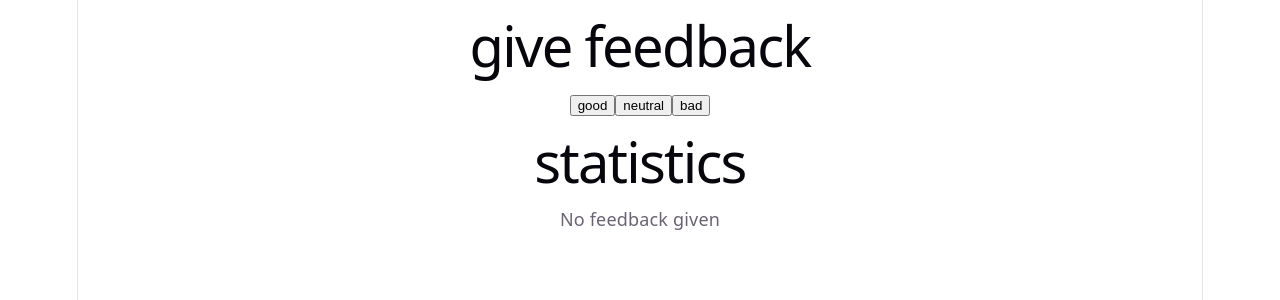
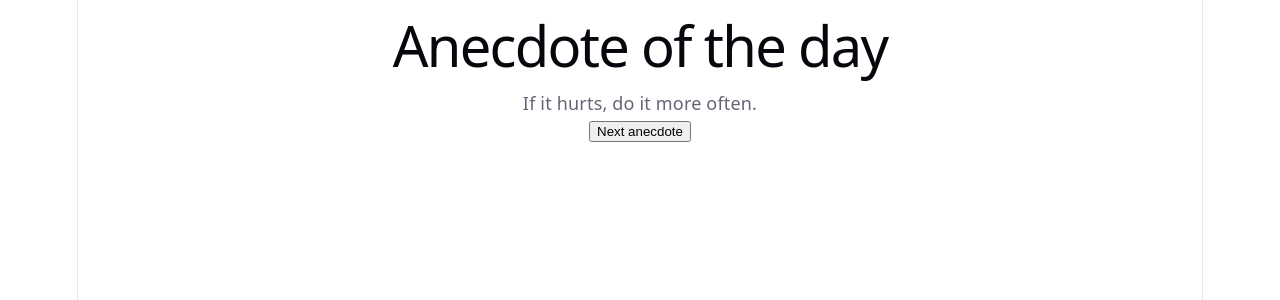
Before and after one commit to G1thub001/Helsinki-fullstack-open, a React (Vite) app in the folder Helsinki-fullstack-open/part1/: page / in a window 1280 px wide. Shown: the top 300 px of the page. Built offline with nearby package versions, Linux system fonts and the light colour scheme.

Commit message:
Complete Anecdotes random selection

```diff
--- a/Helsinki-fullstack-open/part1/src/App.tsx
+++ b/Helsinki-fullstack-open/part1/src/App.tsx
@@ -1,146 +1,58 @@
-import { useState } from "react"
+import {useState} from 'react'
 
 type HeadingProps = {
   heading: string
 }
 function Heading({heading}: HeadingProps) {
-
   return <h1>{heading}</h1>
-
 }
 
 type ButtonProps = {
- text: string
- onClick: () => void
+  text: string
+  handleClick: () => void
 }
-function Button({text, onClick}: ButtonProps) {
+function Button({text, handleClick}: ButtonProps) {
+
   return (
-    <button onClick={onClick}>
+    <button onClick={handleClick}>
       {text}
     </button>
   )
 }
 
-type FeedbackProps = {
-  onGood: () => void
-  onNeutral: () => void
-  onBad: () => void
+function App() {
+  const [selected, setSelected] = useState(0)
 
-}
-function Feedback({onGood, onNeutral, onBad}: FeedbackProps) {
+const anecdotes = [
+  'If it hurts, do it more often.',
+  'Adding manpower to a late software project makes it later!',
+  'The first 90 percent of the code accounts for the first 90 percent of the development time...The remaining 10 percent of the code accounts for the other 90 percent of the development time.',
+  'Any fool can write code that a computer can understand. Good programmers write code that humans can understand.',
+  'Premature optimization is the root of all evil.',
+  'Debugging is twice as hard as writing the code in the first place. Therefore, if you write the code as cleverly as possible, you are, by definition, not smart enough to debug it.'
+]
+
+
+  const randomAnecdote = () => {
+
+    const randomIndex = Math.floor(Math.random() * anecdotes.length)
+    setSelected(randomIndex)
+
+  }
 
   return (
+    <div>
+      <Heading
+      heading="Anecdote of the day"
+      />
+      <p>{anecdotes[selected]}</p>
+      <Button
+      text="Next anecdote" handleClick={randomAnecdote}
+       />
+    </div>)
 
-    <>
-      <Button
-      text="good"
-      onClick={onGood}
-      />
-      <Button
-      text="neutral"
-      onClick={onNeutral}
-       />
-      <Button
-       text="bad"
-       onClick={onBad}
-        />
-    </>
-  )
 
 
 }
 
-
-
-type StatisticsProps = {
- good: number
-  neutral: number
-  bad: number
-  all: number
-  average: number
-  positive: number
-}
-function Statistics({ good, neutral, bad, all, average, positive }: StatisticsProps) {
-  if (all === 0) {
-  return <p>No feedback given</p>
-}
-  return (
-
-    <table>
-      <tbody>
-
-    <StatisticLine text="Good" value={good} />
-    <StatisticLine text="Neutral" value={neutral} />
-    <StatisticLine text="Bad" value={bad} />
-    <StatisticLine text="All" value={all} />
-    <StatisticLine text="Average" value={average} />
-    <StatisticLine text="Positive" value={positive} />
-      </tbody>
-    </table>
-  )
-
-}
-
-type StatisticLineProps = {
-  text: string
-  value: number
-}
-function StatisticLine({text, value}: StatisticLineProps) {
-  return (
-    <tr>
-      <td> {text} </td>
-      <td> {value} </td>
-    </tr>
-  )
-}
-
-
-
-function App() {
-const [good, setGood] = useState(0)
-const [neutral, setNeutral] = useState(0)
-const [bad, setBad] = useState(0)
-
-const handleGood = () => {
-   setGood(good + 1)
-}
-const handleNeutral = () => {
-  setNeutral(neutral + 1)
-}
-const handleBad = () => {
-  setBad(bad + 1)
-}
-
-const all = good + neutral + bad
-const average = (good - bad) / all
-const positive = (good / all) * 100
-
-return (
-  <div>
-    <Heading
-    heading= "give feedback"
-    />
-
-
-
-    <Feedback
-      onGood={handleGood}
-      onNeutral={handleNeutral}
-      onBad={handleBad}
-    />
-
-    <Heading
-    heading= "statistics"
-    />
-    <Statistics
-     good={good}
-     neutral={neutral}
-     bad={bad}
-      all={all}
-      positive={positive}
-      average={average}
-    />
-  </div>
-)
-}
 export default App
```
